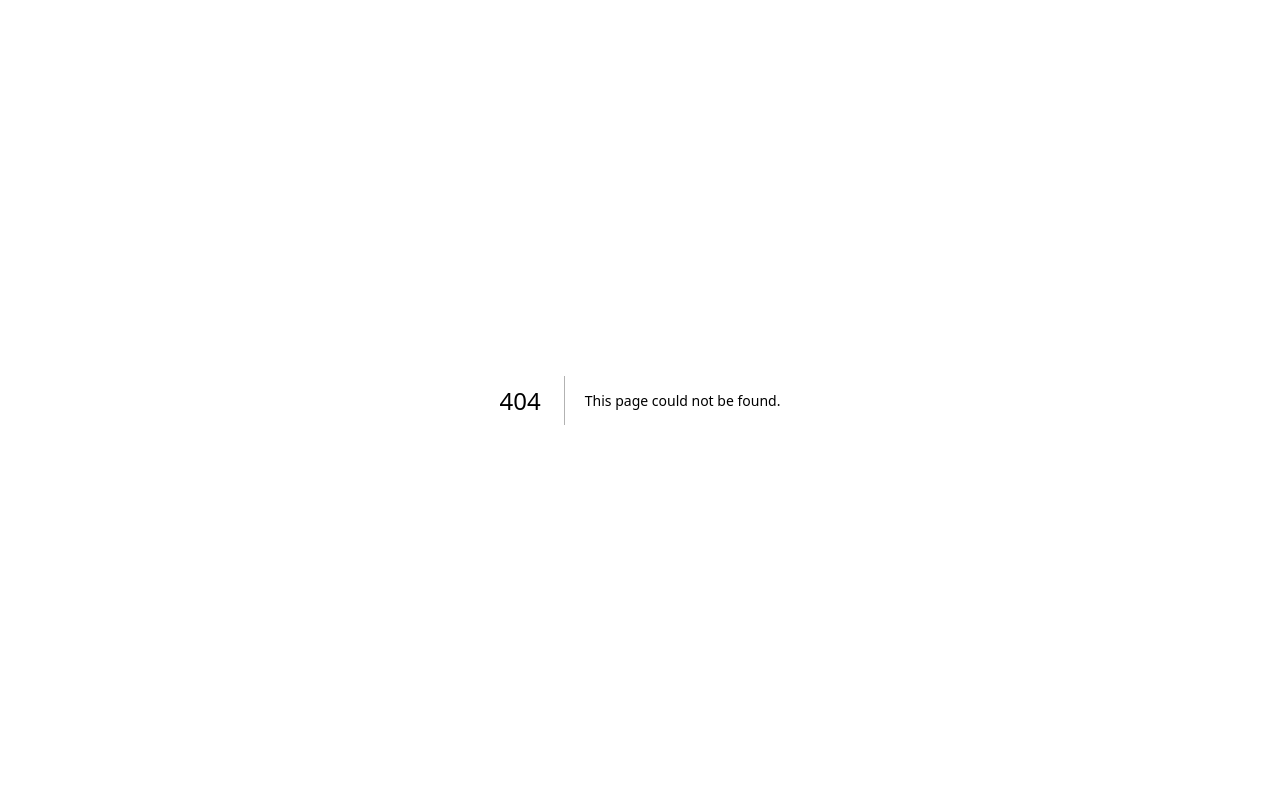
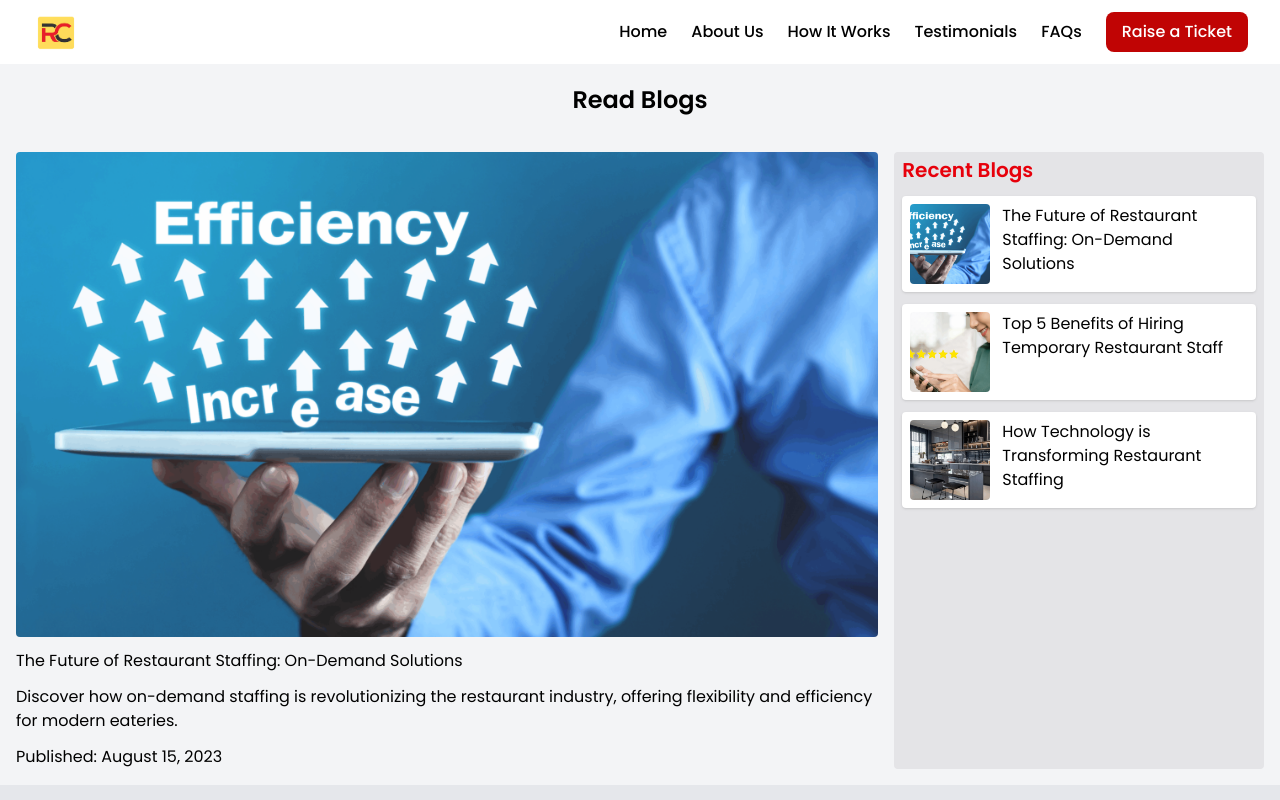
Before and after one commit to prem3892/restocare, a Next.js app: page /blog in a window 1280 px wide. Before the commit this address had no page. Shown: the top 800 px of the page. Built offline with nearby package versions, Linux system fonts and the light colour scheme.

Commit message:
add blog routing section

```diff
--- a/app/aboutus/page.tsx
+++ b/app/aboutus/page.tsx
@@ -2,15 +2,12 @@ import React from 'react';
 import { OurCompanyData } from '@/variant/ourcompany.variant';
 import { OurClientData } from '@/variant/ourclient.variant';
 import { Count } from '@/components/ui/count';
-import Navbar from '@/components/header';
 import { NeedSupport } from '@/components/needsupport';
-import Subfooter from '@/components/subfooter';
 import Offer from '@/components/offer';
 
 const page = () => {
   return (
     <>
-      <Navbar />
       {/* our company */}
       <div className="space-y-12 bg-gray-100 dark:text-black">
         {/* our company page */}
@@ -55,7 +52,6 @@ const page = () => {
 
       <Offer />
       <NeedSupport />
-      <Subfooter />
     </>
   );
 };
--- /dev/null
+++ b/app/blog/page.tsx
@@ -0,0 +1,77 @@
+'use client';
+import { useState, useEffect } from 'react';
+import Image from 'next/image';
+import { Typography } from '@/typography/typography';
+import { BlogData } from '@/variant/blog.variant';
+
+export default function Page() {
+  const [index, setIndex] = useState<number | null>(0);
+  const activeBlog = index !== null ? BlogData[index] : null;
+
+  // When selected blog changes → scroll to top smoothly
+  useEffect(() => {
+    window.scrollTo({
+      top: 0,
+      behavior: 'smooth',
+    });
+  }, [index]);
+
+  return (
+    <>
+      <h1 className="bg-gray-100 text-black text-2xl font-semibold text-center py-5 ">
+        Read Blogs
+      </h1>
+      <div className="p-4 w-full bg-gray-100 text-black flex flex-col md:flex-row gap-4">
+        {/* LEFT PANEL */}
+        <div className="w-full md:w-[70%] rounded space-y-3">
+          {activeBlog ? (
+            <>
+              <Image
+                src={activeBlog.img}
+                alt={activeBlog.title}
+                width={500}
+                height={500}
+                className="w-full h-auto rounded object-cover"
+              />
+
+              <Typography element="h1" text={activeBlog.title} />
+              <Typography element="p" text={activeBlog.content} />
+              <Typography element="p" text={`Published: ${activeBlog.date}`} />
+            </>
+          ) : (
+            <Typography element="p" text="Select a blog from the right panel." />
+          )}
+        </div>
+
+        {/* RIGHT PANEL */}
+        <div className="w-full md:w-[30%] bg-zinc-200 px-2 py-1 rounded">
+          <Typography
+            element="h1"
+            text="Recent Blogs"
+            className="text-lg md:text-xl font-semibold text-red-600"
+          />
+
+          <div className="flex flex-col gap-3 mt-3">
+            {BlogData.map((blog, i) => (
+              <button
+                key={i}
+                onClick={() => setIndex(i)}
+                className="bg-white p-2 rounded shadow flex gap-3 items-start
+                text-left hover:shadow-md transition"
+              >
+                <Image
+                  src={blog.img}
+                  alt={blog.title}
+                  width={80}
+                  height={80}
+                  className="w-20 h-20 object-cover rounded"
+                />
+                <Typography element="h2" text={blog.title} />
+              </button>
+            ))}
+          </div>
+        </div>
+      </div>
+    </>
+  );
+}
--- a/app/howitworks/page.tsx
+++ b/app/howitworks/page.tsx
@@ -1,17 +1,13 @@
-import Navbar from '@/components/header';
 import HowItWorks from '@/components/howitworks';
 import { NeedSupport } from '@/components/needsupport';
-import Subfooter from '@/components/subfooter';
 import Video from '@/components/video';
 
 const page = () => {
   return (
     <>
-      <Navbar />
       <HowItWorks />
       <Video />
       <NeedSupport />
-      <Subfooter />
     </>
   );
 };
--- a/app/layout.tsx
+++ b/app/layout.tsx
@@ -1,10 +1,12 @@
 import type { Metadata } from 'next';
 import './globals.css';
 import { Poppins } from 'next/font/google';
+import Navbar from '@/components/header';
+import Subfooter from '@/components/subfooter';
 
 const poppins = Poppins({
   subsets: ['latin'],
-  weight: ['400', '500', '600', '700'], // add/delete weights as needed
+  weight: ['400', '500', '600', '700'],
 });
 
 export const metadata: Metadata = {
@@ -15,7 +17,11 @@ export const metadata: Metadata = {
 export default function RootLayout({ children }: { children: React.ReactNode }) {
   return (
     <html lang="en">
-      <body className={poppins.className}>{children}</body>
+      <body className={poppins.className}>
+        <Navbar />
+        {children}
+        <Subfooter />
+      </body>
     </html>
   );
 }
--- a/app/page.tsx
+++ b/app/page.tsx
@@ -1,20 +1,16 @@
-const Navbar = dynamic(() => import('../components/header'), { ssr: true });
+import dynamic from 'next/dynamic';
 const Carousel = dynamic(() => import('../components/carousel'));
 const WhyRestoCare = dynamic(() => import('@/components/whyrestocare'), { ssr: true });
 const HowItWorks = dynamic(() => import('@/components/howitworks'), { ssr: true });
 const Testimonial = dynamic(() => import('@/components/testimonial'));
 const Faq = dynamic(() => import('@/components/faq'));
 const Blog = dynamic(() => import('@/components/blog'), { ssr: true });
-const Subfooter = dynamic(() => import('@/components/subfooter'), { ssr: true });
 import { LetsTalk } from '@/components/letstalk';
 import { NeedSupport } from '@/components/needsupport';
-import dynamic from 'next/dynamic';
-import Offer from '@/components/offer';
 
 export default function Home() {
   return (
     <>
-      <Navbar />
       <Carousel />
       <WhyRestoCare />
       <HowItWorks />
@@ -23,7 +19,6 @@ export default function Home() {
       <Blog />
       <LetsTalk />
       <NeedSupport />
-      <Subfooter />
     </>
   );
 }
--- a/components/blog.tsx
+++ b/components/blog.tsx
@@ -1,6 +1,7 @@
 import { Typography } from '@/typography/typography';
 import { BlogData } from '@/variant/blog.variant';
 import Image from 'next/image';
+import Link from 'next/link';
 
 function Blog() {
   return (
@@ -49,11 +50,13 @@ function Blog() {
                 </div>
 
                 {/* Button + Date */}
+
                 <div className="mt-4">
-                  <button className="text-red-500 text-md font-medium hover:underline flex items-center gap-1">
-                    {blog.button} <span>»</span>
-                  </button>
-
+                  <Link href="/blog">
+                    <button className="text-red-500 text-md font-medium hover:underline flex items-center gap-1">
+                      {blog.button} <span>»</span>
+                    </button>
+                  </Link>
                   <Typography
                     element="p"
                     text={blog.date}
--- a/components/needsupport.tsx
+++ b/components/needsupport.tsx
@@ -14,26 +14,26 @@ export const NeedSupport = () => {
           <Typography
             text={NeedSupportData.heading}
             element="h1"
-            className="font-medium text-[18px] sm:text-[22px]"
+            className="font-medium text-[18px] sm:text-xl text-red-600"
           />
 
           <Typography
             text={NeedSupportData.subHeading}
             element="h3"
-            className="font-semibold text-[20px] sm:text-[38px]"
+            className="font-semibold text-[20px] md:text-2xl"
           />
 
           <Typography
             text={NeedSupportData.para}
             element="p"
-            className="text-base sm:text-xl text-justify sm:text-center"
+            className="text-base sm:text-lg text-justify sm:text-center"
           />
 
           <Typography
             text={NeedSupportData.button}
             element="button"
             onClick={() => setShowForm(true)}
-            className="bg-[#C00404] font-semibold text-sm sm:text-base px-4 py-3 rounded-lg text-white cursor-pointer"
+            className="bg-[#C00404] font-semibold text-sm sm:text-base px-5 py-2 rounded-lg text-white cursor-pointer"
           />
         </div>
       </section>
--- a/components/whyrestocare.tsx
+++ b/components/whyrestocare.tsx
@@ -17,8 +17,8 @@ const WhyRestoCare = () => {
         <Image
           src={WhyRestoCareData.img[0]}
           alt="main"
-          width={300}
-          height={300}
+          width={400}
+          height={400}
           priority
           fetchPriority="high"
           className="rounded-lg"
--- a/variant/whyrestocare.variant.ts
+++ b/variant/whyrestocare.variant.ts
@@ -1,7 +1,7 @@
 import { WhyRestoCareType } from '@/types/whyrestocare.type';
 
 export const WhyRestoCareData: WhyRestoCareType = {
-  img: ['/whyrestocare/1.png', '/whyrestocare/2.png'],
+  img: ['/whyrestocare/1.jpg'],
 
   heading: 'Why Resto Care ?',
   subHeading: 'Because restaurants deserve to thrive, not struggle.',
```
Also changed, not shown: public/whyrestocare/1.jpg (added), public/whyrestocare/2.png (deleted).
